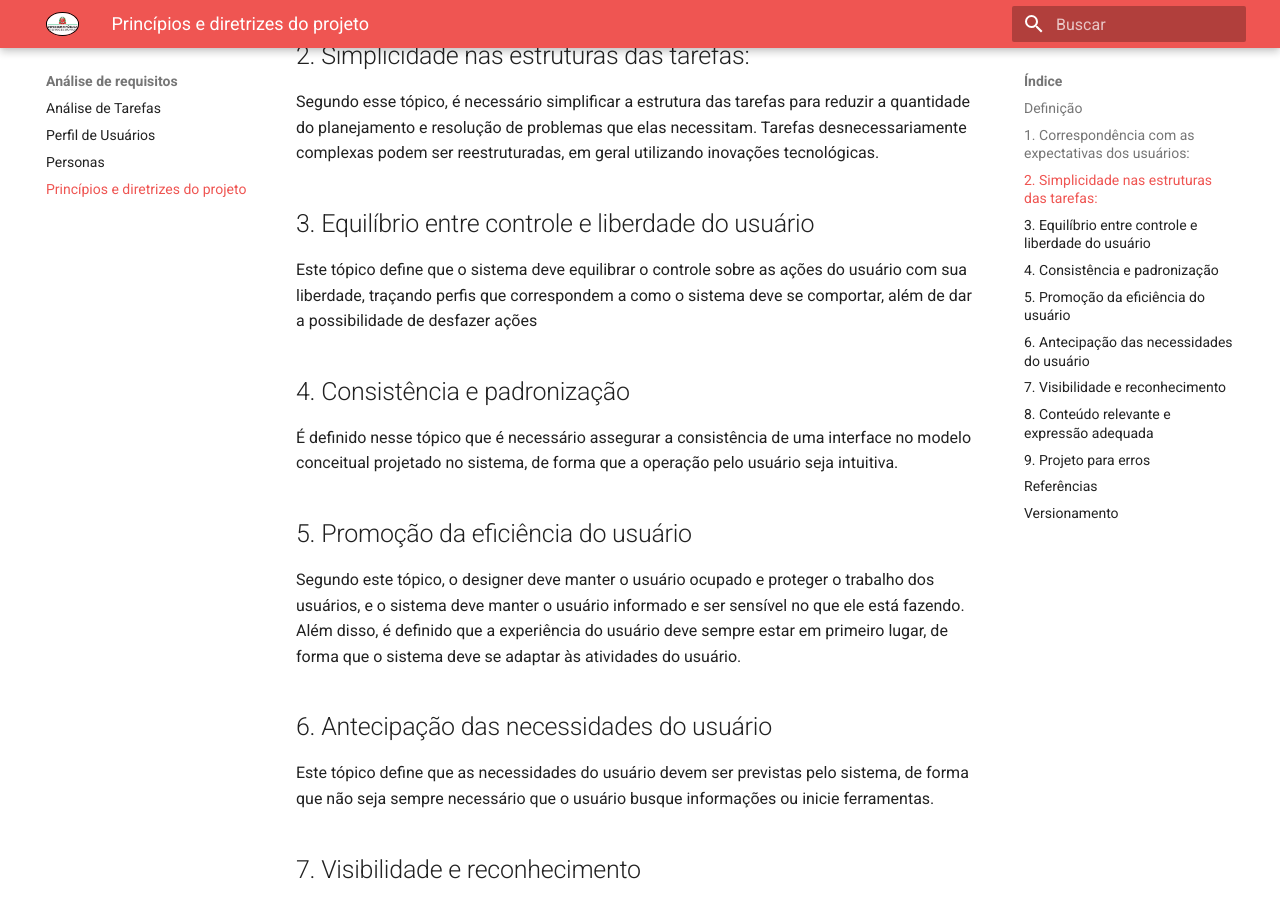
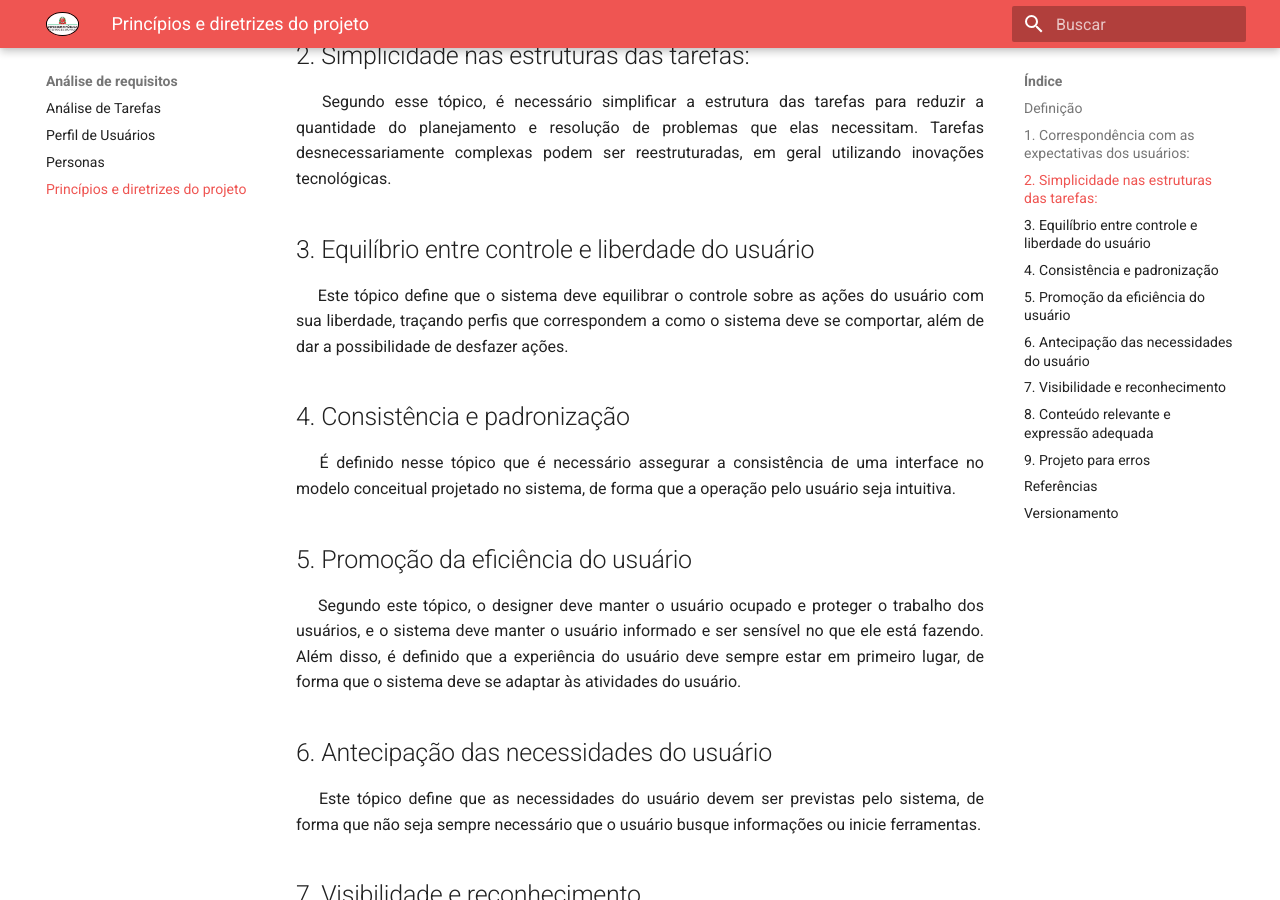
Before and after one commit to ailtonaires/2020.2-DefensoriaSP, an MkDocs documentation site: the page built from docs/análise-de-requisitos/principios-diretrizes.md, in a window 1280 px wide and 900 px high, scrolled down 912 px. Built offline with MkDocs 1.6.1 and Material for MkDocs 9.7.7, drawn with Linux system fonts in a browser that asks for light colours; some of the changed text lies outside the part shown.

Commit message:
Adiciona revisão do documento de principios e diretrizes

```diff
--- a/docs/análise-de-requisitos/principios-diretrizes.md
+++ b/docs/análise-de-requisitos/principios-diretrizes.md
@@ -2,7 +2,7 @@
 
 ## Definição
 
-Os princípios e diretrizes do projeto têm como objetivo elaborar o projeto de um sistema utilizando-se de um modelo conceitual, com o intuito de que a aprendizagem possa ser mais rápida e fácil para o usuário. Dessa forma, delimitam-se quais ações devem ser tomadas e visualizadas pelos usuários, de forma que seja determinado o que será utilizado e o que será evitado. Os princípios e diretrizes utilizados em IHC são definidos em 9 tópicos:
+<p align='justify'> &emsp; Os princípios e diretrizes do projeto têm como objetivo elaborar o projeto de um sistema utilizando-se de um modelo conceitual, com o intuito de que a aprendizagem possa ser mais rápida e fácil para o usuário. Dessa forma, delimitam-se quais ações devem ser tomadas e visualizadas pelos usuários, de forma que seja determinado o que será utilizado e o que será evitado. Os princípios e diretrizes utilizados em IHC são definidos em 9 tópicos:</p>
 
 - Correspondência com as Expectativas dos Usuários;
 - Simplicidade nas Estruturas das Tarefas;
@@ -16,39 +16,39 @@
 
 ## 1. Correspondência com as expectativas dos usuários:
 
-Este tópico define que o usuário deve ser capaz de distinguir a relação entre intenções e ações possíveis, entre ações e seus efeitos no sistema, entre o estado real do sistema e o que é percebido pela visão, audição ou tato, entre o estado percebido do sistema e as necessidades, intenções e expectativas do usuário.
+<p align='justify'> &emsp; Este tópico define que o usuário deve ser capaz de distinguir a relação entre intenções e ações possíveis, entre ações e seus efeitos no sistema, entre o estado real do sistema e o que é percebido pela visão, audição ou tato, entre o estado percebido do sistema e as necessidades, intenções e expectativas do usuário.</p>
 
 ## 2. Simplicidade nas estruturas das tarefas:
 
-Segundo esse tópico, é necessário simplificar a estrutura das tarefas para reduzir a quantidade do planejamento e resolução de problemas que elas necessitam. Tarefas desnecessariamente complexas podem ser reestruturadas, em geral utilizando inovações tecnológicas.
+<p align='justify'> &emsp; Segundo esse tópico, é necessário simplificar a estrutura das tarefas para reduzir a quantidade do planejamento e resolução de problemas que elas necessitam. Tarefas desnecessariamente complexas podem ser reestruturadas, em geral utilizando inovações tecnológicas.</p>
 
 ## 3. Equilíbrio entre controle e liberdade do usuário
 
-Este tópico define que o sistema deve equilibrar o controle sobre as ações do usuário com sua liberdade, traçando perfis que correspondem a como o sistema deve se comportar, além de dar a possibilidade de desfazer ações
+<p align='justify'> &emsp; Este tópico define que o sistema deve equilibrar o controle sobre as ações do usuário com sua liberdade, traçando perfis que correspondem a como o sistema deve se comportar, além de dar a possibilidade de desfazer ações.</p>
 
 ## 4. Consistência e padronização
 
-É definido nesse tópico que é necessário assegurar a consistência de uma interface no modelo conceitual projetado no sistema, de forma que a operação pelo usuário seja intuitiva.
+<p align='justify'> &emsp; É definido nesse tópico que é necessário assegurar a consistência de uma interface no modelo conceitual projetado no sistema, de forma que a operação pelo usuário seja intuitiva.</p>
 
 ## 5. Promoção da eficiência do usuário
 
-Segundo este tópico, o designer deve manter o usuário ocupado e proteger o trabalho dos usuários, e o sistema deve manter o usuário informado e ser sensível no que ele está fazendo. Além disso, é definido que a experiência do usuário deve sempre estar em primeiro lugar, de forma que o sistema deve se adaptar às atividades do usuário.
+<p align='justify'> &emsp; Segundo este tópico, o designer deve manter o usuário ocupado e proteger o trabalho dos usuários, e o sistema deve manter o usuário informado e ser sensível no que ele está fazendo. Além disso, é definido que a experiência do usuário deve sempre estar em primeiro lugar, de forma que o sistema deve se adaptar às atividades do usuário.</p>
 
 ## 6. Antecipação das necessidades do usuário
 
-Este tópico define que as necessidades do usuário devem ser previstas pelo sistema, de forma que não seja sempre necessário que o usuário busque informações ou inicie ferramentas.
+<p align='justify'> &emsp; Este tópico define que as necessidades do usuário devem ser previstas pelo sistema, de forma que não seja sempre necessário que o usuário busque informações ou inicie ferramentas.</p>
 
 ## 7. Visibilidade e reconhecimento
 
-Segundo este tópico, o designer deve manter as coisas visíveis antes do usuário realizar uma ação, tornando mais rápida a execução e avaliação. Já o sistema deve fornecer um mapa possa permitir o usuário reconhecer o estado atual do sistema e a ação sendo executada.
+<p align='justify'> &emsp; Segundo este tópico, o designer deve manter as coisas visíveis antes do usuário realizar uma ação, tornando mais rápida a execução e avaliação. Já o sistema deve fornecer um mapa possa permitir o usuário reconhecer o estado atual do sistema e a ação sendo executada.</p>
 
 ## 8. Conteúdo relevante e expressão adequada
 
-É definido neste tópico que o sistema deve apresentar um projeto estético e minimalista, mensagens de instrução e ajuda concisas e bem informativas aos problemas. Além disso, a interface deve apresentar somente informações relevantes, legíveis e de forma que haja evidências de sua veracidade.
+<p align='justify'> &emsp; É definido neste tópico que o sistema deve apresentar um projeto estético e minimalista, mensagens de instrução e ajuda concisas e bem informativas aos problemas. Além disso, a interface deve apresentar somente informações relevantes, legíveis e de forma que haja evidências de sua veracidade.</p>
 
 ## 9. Projeto para erros
 
-Segundo este tópico, é recomendado que a interface seja planejada levando em consideração a possibilidade de ocorrerem erros. Dessa forma, a interface deve ser projetada pelo designer para auxiliar o usuário na recuperação do erro, das consequências e do que ocorreu, evitando resultados indesejados.
+<p align='justify'> &emsp; Segundo este tópico, é recomendado que a interface seja planejada levando em consideração a possibilidade de ocorrerem erros. Dessa forma, a interface deve ser projetada pelo designer para auxiliar o usuário na recuperação do erro, das consequências e do que ocorreu, evitando resultados indesejados.</p>
 
 ## Referências
 
```
Also changed, not shown: other parts of docs/análise-de-requisitos/principios-diretrizes.md (+1 -0 lines).
